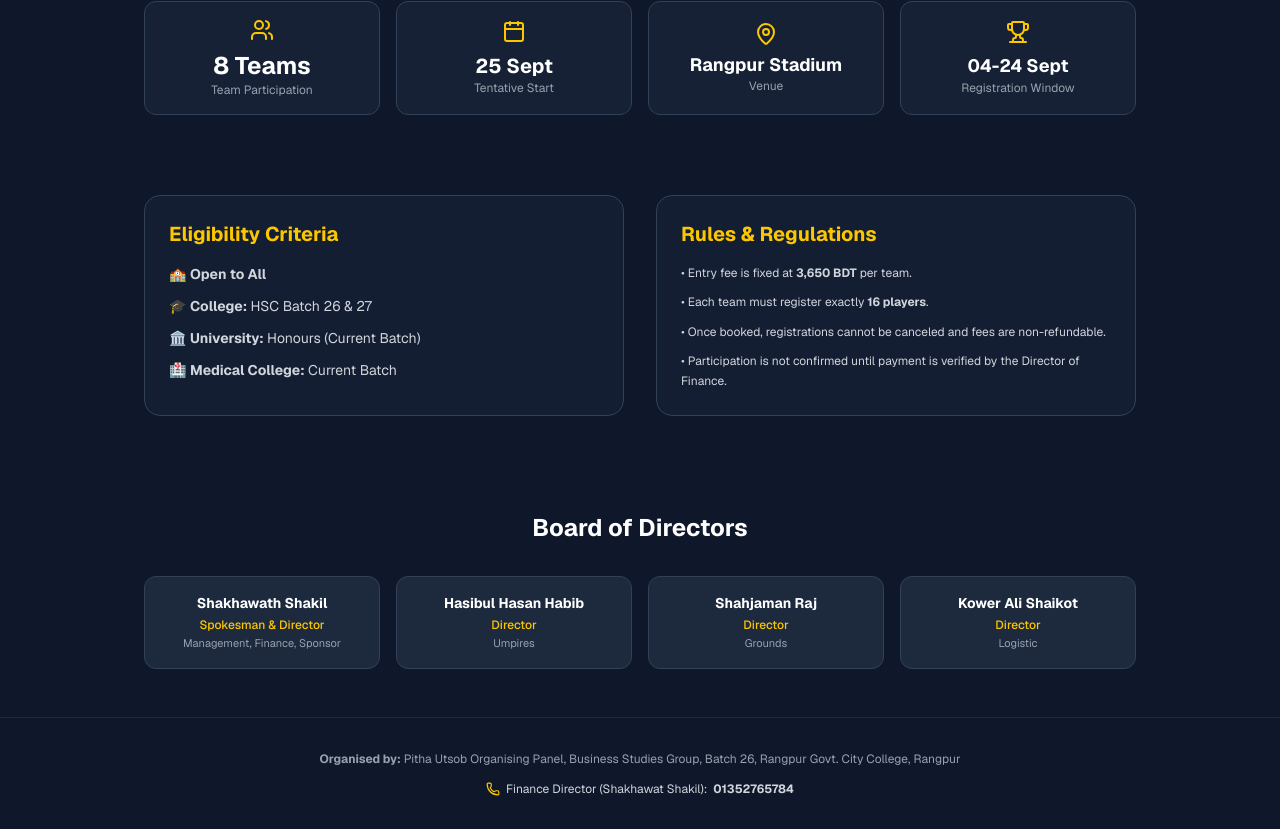
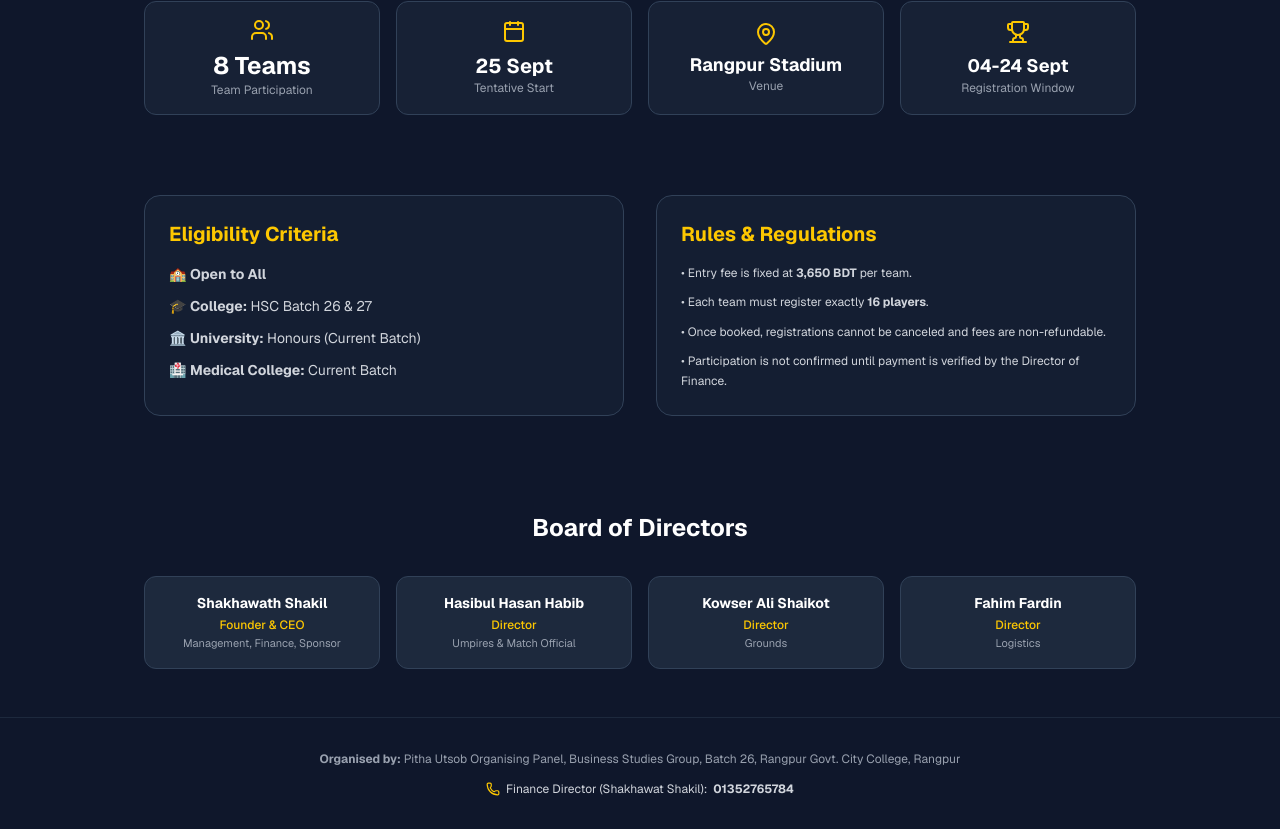
Before and after one commit to FahimAntor42/cricket-tournament, a Next.js app: page / in a window 1280 px wide. Shown: the part 457-1286 px from the top of the page. Built offline with nearby package versions, Linux system fonts and the light colour scheme.

Commit message:
update main pages board of directors data

```diff
--- a/app/page.tsx
+++ b/app/page.tsx
@@ -83,10 +83,10 @@ export default function HomePage() {
         <h2 className="text-xl sm:text-2xl font-bold text-center mb-6 sm:mb-8">Board of Directors</h2>
         <div className="grid grid-cols-1 sm:grid-cols-2 md:grid-cols-4 gap-4">
           {[
-            { name: 'Shakhawath Shakil', role: 'Spokesman & Director', sub: 'Management, Finance, Sponsor' },
-            { name: 'Hasibul Hasan Habib', role: 'Director', sub: 'Umpires' },
-            { name: 'Shahjaman Raj', role: 'Director', sub: 'Grounds' },
-            { name: 'Kower Ali Shaikot', role: 'Director', sub: 'Logistic' },
+            { name: 'Shakhawath Shakil', role: 'Founder & CEO', sub: 'Management, Finance, Sponsor' },
+            { name: 'Hasibul Hasan Habib', role: 'Director', sub: 'Umpires & Match Official' },
+            { name: 'Kowser Ali Shaikot', role: 'Director', sub: 'Grounds' },
+            { name: 'Fahim Fardin', role: 'Director', sub: 'Logistics' },
           ].map((dir, i) => (
             <div key={i} className="bg-slate-800 p-4 rounded-xl border border-slate-700 text-center">
               <h3 className="font-bold text-sm text-white">{dir.name}</h3>
```
